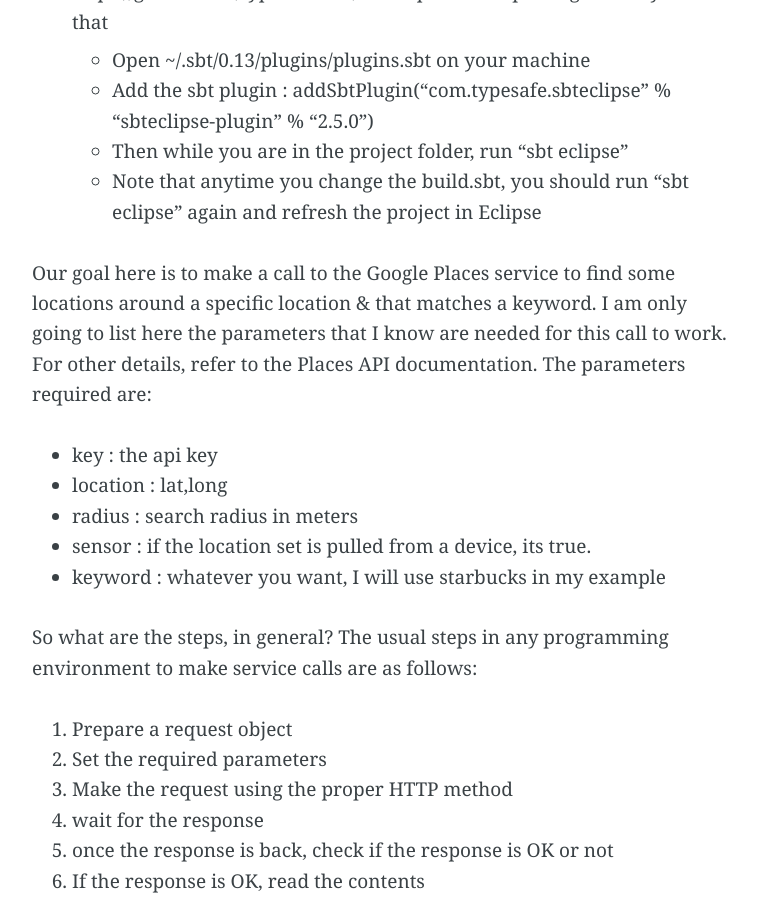
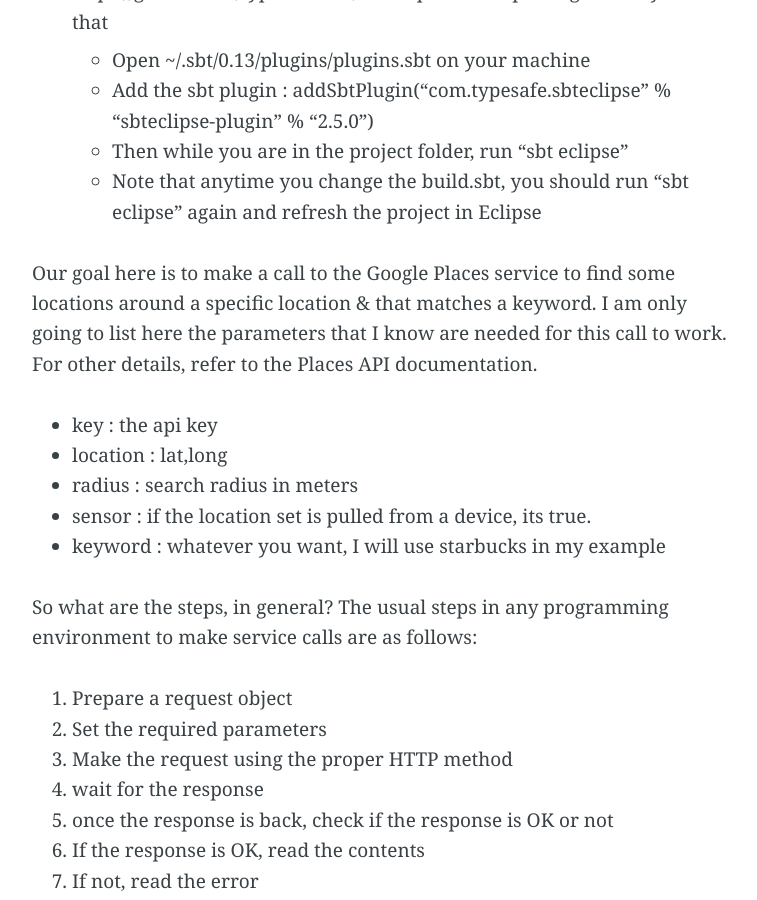
Before and after one commit to krishnabhargav/krishnabhargav.github.com, a Jekyll site: the page built from _posts/2014-06-15-Scala-Json-REST-Example.md, in a window 1280 px wide and 900 px high, scrolled down 1261 px. Shown: the whole window, without its empty margins (258-1015 px from the left). Built offline with Jekyll 4.4.1, drawn with Linux system fonts in a browser that asks for light colours; Markdown is read by kramdown in place of the engine named in the settings.

Commit message:
fixed formatting

```diff
--- a/_posts/2014-06-15-Scala-Json-REST-Example.md
+++ b/_posts/2014-06-15-Scala-Json-REST-Example.md
@@ -26,7 +26,8 @@ Some important points, that helps a newbie in Scala:
 	- Then while you are in the project folder, run "sbt eclipse"
 	- Note that anytime you change the build.sbt, you should run "sbt eclipse" again and refresh the project in Eclipse
 
-Our goal here is to make a call to the Google Places service to find some locations around a specific location & that matches a keyword. I am only going to list here the parameters that I know are needed for this call to work. For other details, refer to the Places API documentation. The parameters required are:
+Our goal here is to make a call to the Google Places service to find some locations around a specific location & that matches a keyword. I am only going to list here the parameters that I know are needed for this call to work. For other details, refer to the Places API documentation.
+
 - key : the api key
 - location : lat,long
 - radius : search radius in meters
@@ -34,6 +35,7 @@ Our goal here is to make a call to the Google Places service to find some locati
 - keyword : whatever you want, I will use starbucks in my example
 
 So what are the steps, in general? The usual steps in any programming environment to make service calls are as follows:
+
 1. Prepare a request object
 2. Set the required parameters
 3. Make the request using the proper HTTP method
@@ -47,6 +49,7 @@ For an asynchronous way to do thins, the step 4 should be read as "once the resp
 {% gist krishnabhargav/fc17f4f7c54e938dd5d4 %}
 
 In order to work with JSON, either you can leave JSON as is and look for specific properties that you are interested or you can "deserialize" JSON to strongly typed objects. I prefer deserializing JSON and working with real objects. This is so much easier than having to deal with RAW JSON all the time. So the steps to convert JSON to objects are:
+
 1. Get some sample JSON output representative enough for the schema.
 2. Understand the schema and write classes that matches the schema.
 3. Use deserialization framework to deserialize JSON to objects.
```
